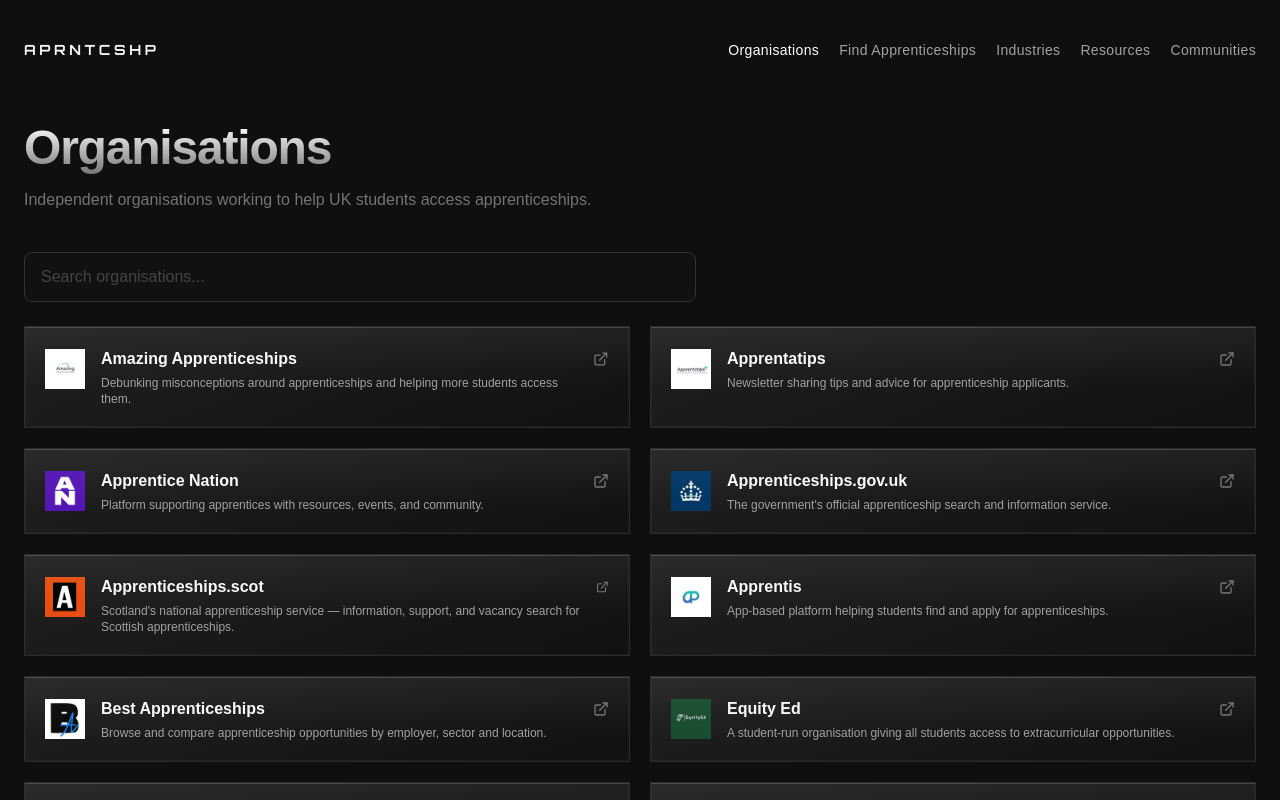
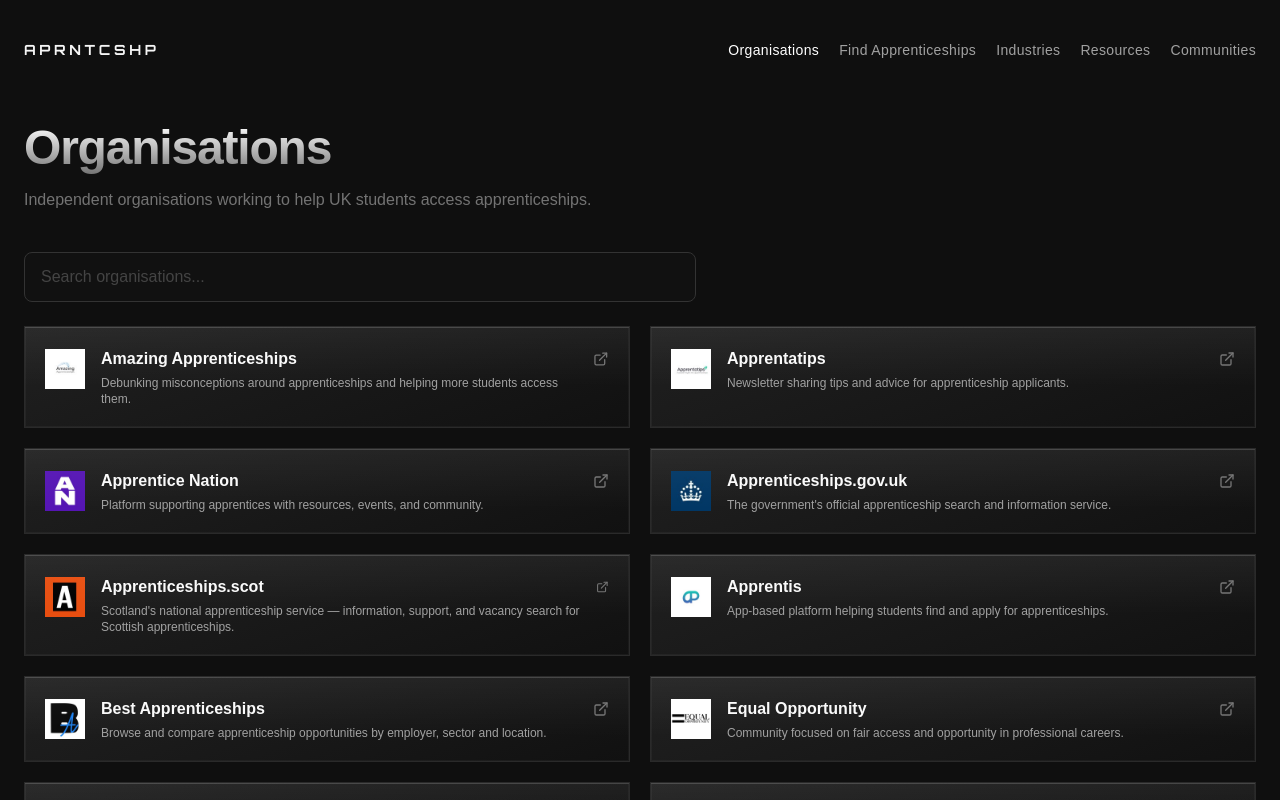
Before and after one commit to NishantBrahmbhatt/aprntcshp, a Next.js app: page /organisations in a window 1280 px wide. Shown: the top 800 px of the page. Built offline with nearby package versions, Linux system fonts and the light colour scheme.

Commit message:
added equal opportunity to organisations

```diff
--- a/app/organisations/page.tsx
+++ b/app/organisations/page.tsx
@@ -34,6 +34,14 @@
       "A student-run organisation giving all students access to extracurricular opportunities.",
     url: "https://www.equityed.co.uk/",
     logo: "/logos/equityed_logo.jpg",
+    category: "Organisation",
+  },
+  {
+    name: "Equal Opportunity",
+    description:
+      "Community focused on fair access and opportunity in professional careers.",
+    url: "https://www.linkedin.com/company/equalopportunity/",
+    logo: "/logos/equalopportunity_logo.jpg",
     category: "Organisation",
   },
   {
```
